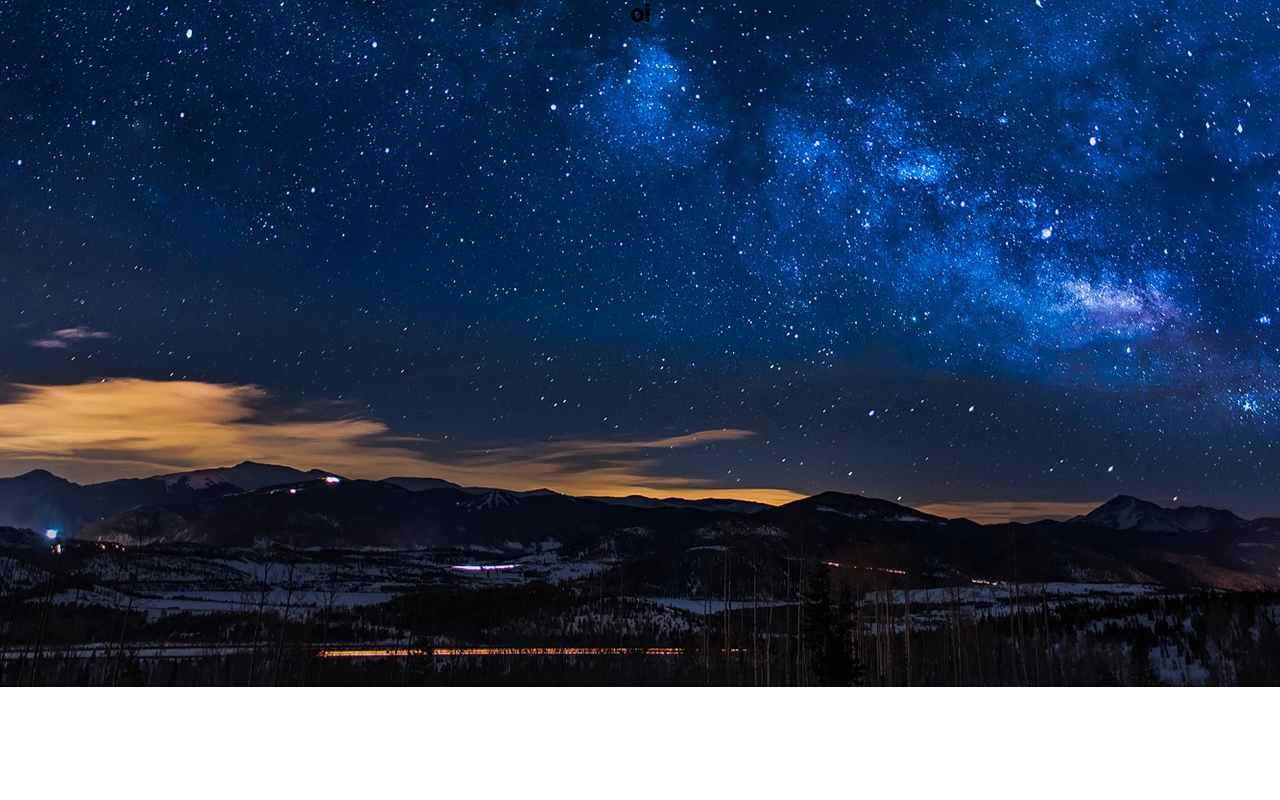
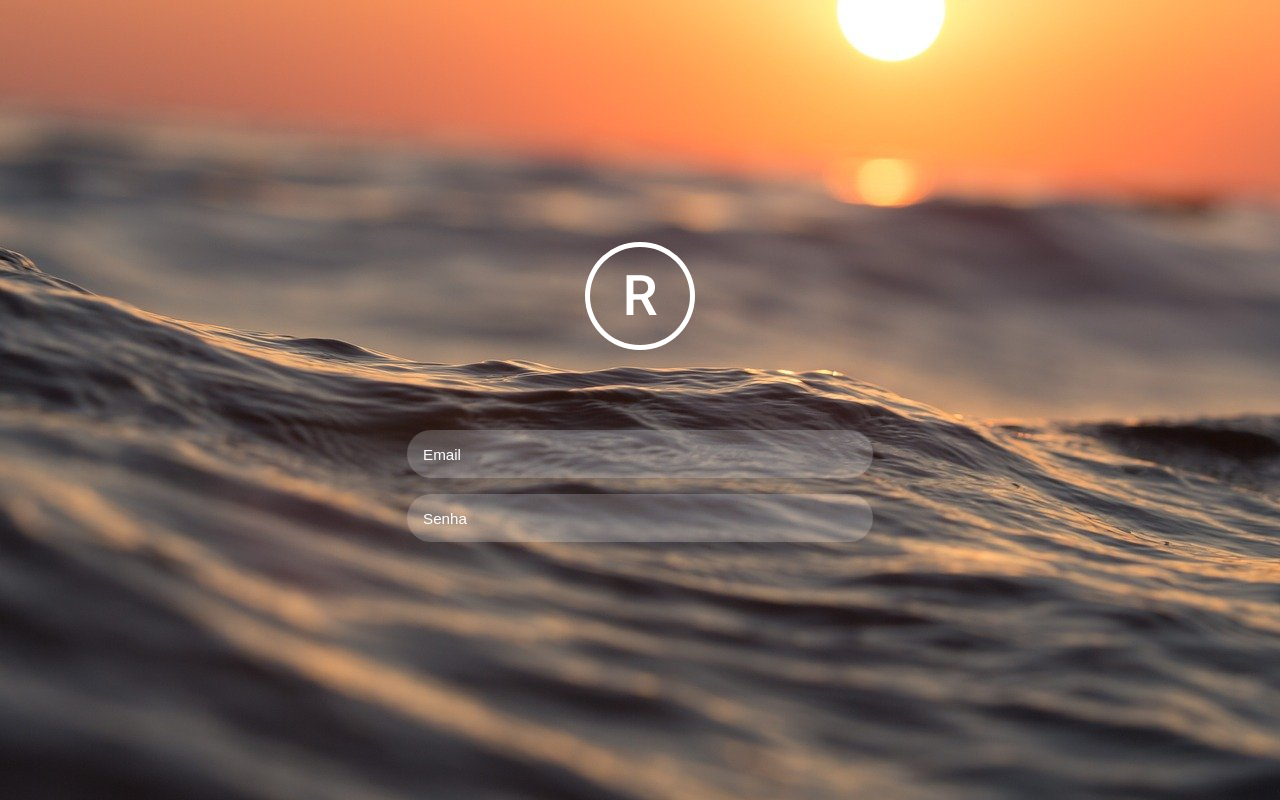
Before and after one commit to rafatavares03/login-screen, a plain HTML site: page index.html in a window 1280 px wide. Drawn offline with Linux system fonts and the light colour scheme.

Commit message:
change body bg and add inputs

```diff
--- a/assets/css/style.css
+++ b/assets/css/style.css
@@ -7,11 +7,46 @@
 }
 
 body {
+  background-image: url('../images/ocean.jpg');
+  background-position: 50% 80%;
+  background-repeat: no-repeat;
+  font-family: 'Roboto', sans-serif;
+}
+
+.container {
   align-items: center;
-  background-image: url('../images/sky.jpg');
-  background-position: 50% 35%;
-  background-repeat: no-repeat;
+  background: transparent;
+  color: #fff;
   display: flex;
-  font-family: 'Roboto', sans-serif;
+  flex-direction: column;
+  margin: auto;
+  min-height: 100vh;
   justify-content: center;
+  width: 95vw;
 }
+
+.logo {
+  border: solid 5px #fff;
+  border-radius: 50%;
+  font-size: 3.5rem;
+  font-weight: 500;
+  margin-bottom: 5rem;
+  padding: 1rem 2rem;
+}
+
+.form input {
+  background-color: #fff3;
+  border: 0;
+  border-radius: 2rem;
+  color: #fff;
+  font-size: 0.95rem;
+  height: 3rem;
+  margin-bottom: 1rem;
+  outline: 0;
+  padding: 0.5rem 1rem;
+  width: 100%;
+}
+
+.form input::placeholder {
+  color: #fff;
+}
--- a/index.html
+++ b/index.html
@@ -9,7 +9,11 @@
 </head>
 <body>
   <section class="container">
-    <h1>oi</h1>
+    <h1 class="logo">R</h1>
+    <form action="" class="form">
+      <input type="email" name="email" id="email" placeholder="Email"/>
+      <input type="password" name="password" id="password" placeholder="Senha"/>
+    </form>
   </section>
 </body>
 </html>
```
Also changed, not shown: assets/images/ocean.jpg (added), assets/images/sky.jpg (deleted).
